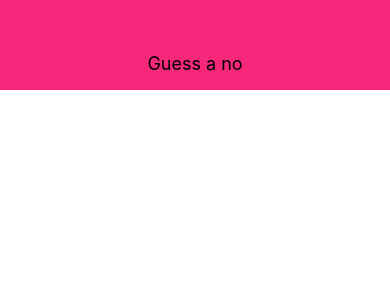
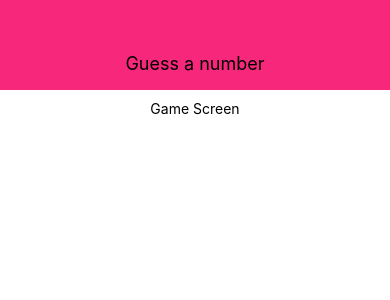
Before and after one commit to ishanRox/guess-a-no-app, a React Native app: screen / in a window 390 px wide. Shown: the top 300 px of the page. Built offline with nearby package versions, Linux system fonts and the light colour scheme.

Commit message:
gamescreen component added

```diff
--- a/App.js
+++ b/App.js
@@ -1,12 +1,13 @@
 import { View, StyleSheet, Text } from "react-native";
 import Header from "./components/Header";
-
+import StartGameScreen from "./screens/StartGameScreen";
 export default function App() {
   return (
     <View
       style={styles.container}
     >
-      <Header title="Guess a no" />
+      <Header title="Guess a number" />
+      <StartGameScreen/>
     </View>
   );
 }
--- /dev/null
+++ b/screens/StartGameScreen.js
@@ -0,0 +1,19 @@
+import { View, StyleSheet, Text } from "react-native";
+
+export default function StartGameScreen(props) {
+    return (
+        <View
+            style={styles.screen}
+        >
+            <Text>Game Screen</Text>
+        </View>
+    );
+}
+
+const styles = StyleSheet.create({
+    screen: {
+        flex: 1,
+        padding: 10,
+        alignItems: 'center'
+    }
+});
```
